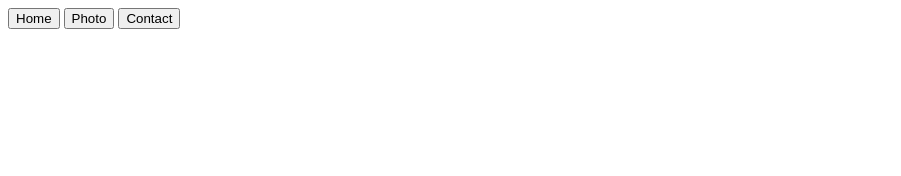
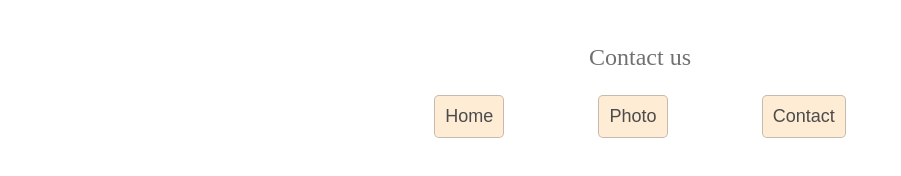
Before and after one commit to ctoloczko/Croissant, a plain HTML site: page contact.html in a window 1280 px wide. Shown: the whole page, without its empty margins (0-901 px from the left). Drawn offline with Linux system fonts and the light colour scheme.

Commit message:
added styling to all pages

```diff
--- a/contact.html
+++ b/contact.html
@@ -3,10 +3,14 @@
   <head>
     <meta charset="UTF-8" />
     <meta name="viewport" content="width=device-width, initial-scale=1.0" />
-    <title>Document</title>
+    <link rel="stylesheet" href="/styles/css.css" />
+    <title>Contact us</title>
   </head>
   <body>
-    <div>
+    <p class="email">
+      <a href="mailto:contact@rogal.com">Contact us</a>
+    </p>
+    <div class="buttons">
       <a href="/"> <button>Home</button></a>
       <a href="/photo.html"> <button>Photo</button></a>
       <a href="/contact.html"> <button>Contact</button></a>
--- a/styles/css.css
+++ b/styles/css.css
@@ -0,0 +1,41 @@
+body {
+  max-width: 600px;
+  margin: 0 auto;
+  padding: 20px;
+}
+
+button {
+  color: black;
+  background-color: bisque;
+  border: 1px solid rgba(59, 48, 48, 0.4);
+  border-radius: 5px;
+  padding: 10px;
+  font-size: 18px;
+}
+
+.buttons {
+  display: flex;
+  justify-content: space-evenly;
+  margin: 0 auto;
+}
+
+img {
+  max-width: 600px;
+  border-radius: 10px;
+}
+
+.email {
+  text-align: center;
+  font-size: 24px;
+}
+
+a {
+  text-decoration: none;
+  color: black;
+  opacity: 0.7;
+}
+
+p {
+  text-align: justify;
+  opacity: 0.8;
+}
```
Also changed, not shown: index.html (+1 -1 lines), photo.html (+4 -2 lines).
